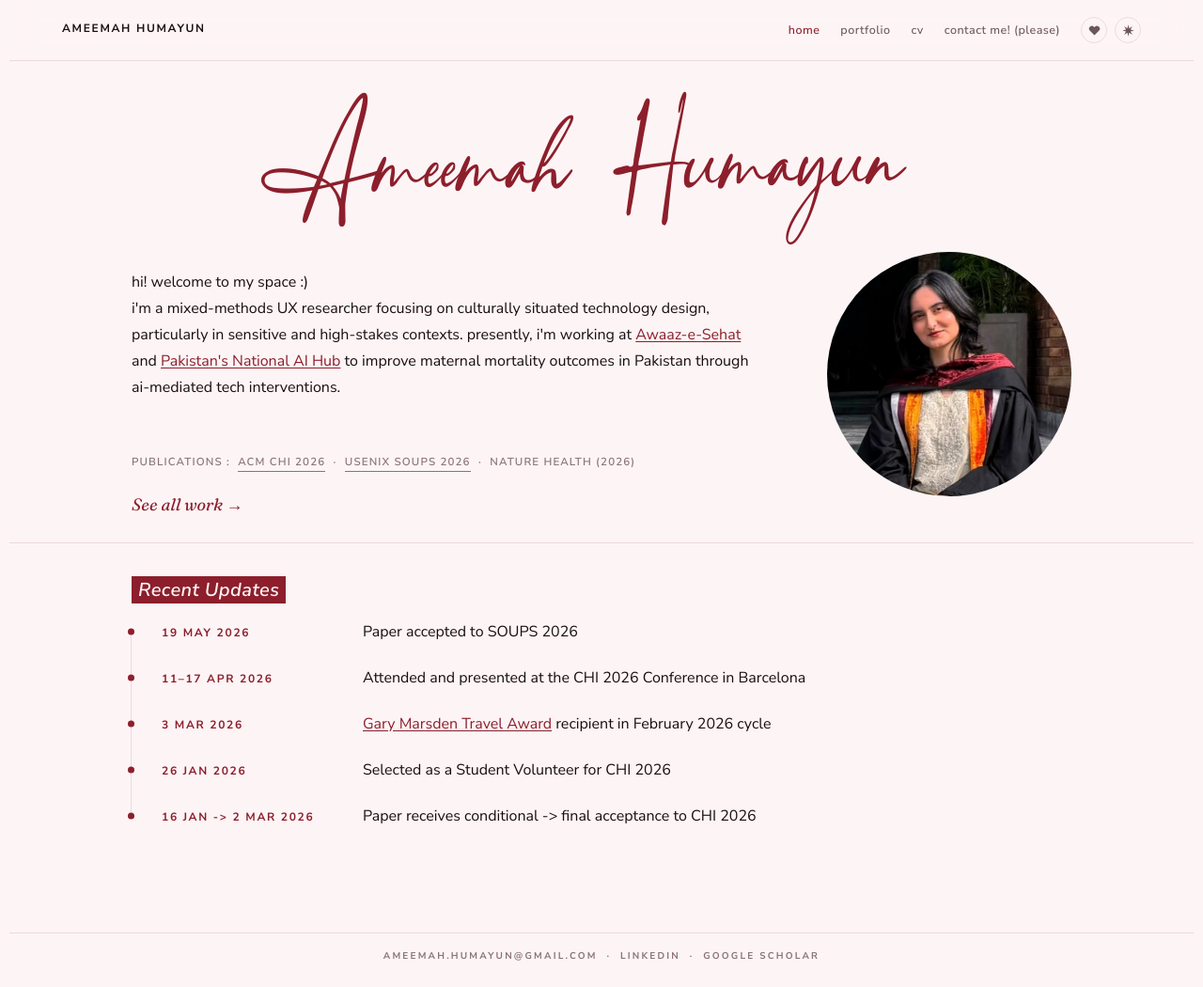
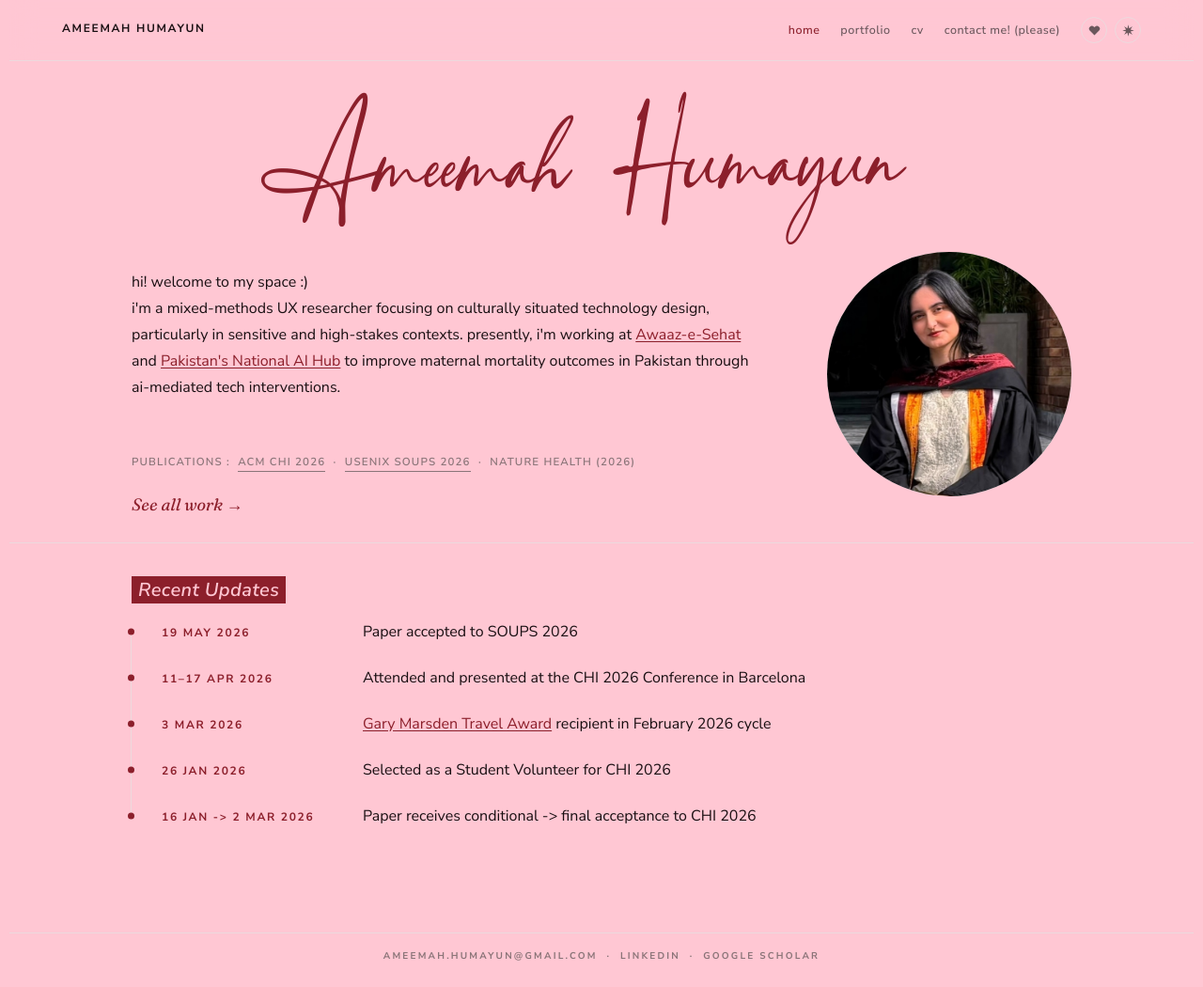
Before and after one commit to ameemahumayun/ameemahumayun.github.io, a Jekyll site: the page built from index.html, in a window 1280 px wide and 1050 px high. Shown: the whole window at 94% size. Built offline with Jekyll 4.4.1, drawn with Linux system fonts in a browser that asks for light colours.

Commit message:
Brighten garnet/rose pinks and give garnet its own link colors
rose's background and garnet's text/selection/cursor move to a
brighter #ffc7d3, garnet's background deepens to #54060f, and garnet
links get their own brighter pinks (#ff99b0, #ff7a98 on hover) instead
of borrowing the body-text color.

```diff
--- a/assets/css/tokens.css
+++ b/assets/css/tokens.css
@@ -166,7 +166,7 @@
    pre-paint script and assets/js/main.js's three-way toggle.
    ========================================================================== */
 :root[data-theme="rose"] {
-  --color-bg:           #fdf4f6;
+  --color-bg:           #ffc7d3;
   --color-bg-lift:      #fffafb;
   --color-bg-card:      #fffafb;
   --color-bg-card-deep: #f6e3e8;
@@ -194,28 +194,21 @@
 
 /* ==========================================================================
    GARNET — rose inverted, the next stop on the same toggle (dark -> rose
-   -> garnet -> dark). Built only from colors rose already uses: rose's
-   maroon becomes the page background, and rose's soft, almost white pink
-   (#fdf4f6) becomes the text and the accent/highlight. Anything drawn on
-   a highlight (selection, .text-highlight headings, active filters,
-   hovered links) reads var(--color-bg), so it comes out maroon on pink —
-   the exact reverse of rose's pink-on-maroon.
-
-   The background is rose's deeper maroon (#7a1620, its cursor/debris
-   color) rather than its #8c1f2b accent: a whole page of #8c1f2b reads
-   noticeably lighter than the same red as thin lettering on pink. No
-   pure white anywhere — strong text and link hovers stay on rose's pink
-   too, or it reads whiter than rose does.
+   -> garnet -> dark). A deep wine-red background (#54060f) with a bright
+   pink text/highlight family (#ffc7d3) — the reverse of rose's pink
+   background with dark text. Links use their own brighter pinks
+   (--color-accent #ff99b0, --color-accent-light #ff7a98 on hover) rather
+   than the body-text pink, so they still read as interactive against it.
    ========================================================================== */
 :root[data-theme="garnet"] {
-  --color-bg:           #7a1620;  /* rose's --color-cursor maroon, inverted in */
+  --color-bg:           #54060f;
   --color-bg-lift:      #8c1f2b;  /* rose's --color-accent */
   --color-bg-card:      #8c1f2b;
   --color-bg-card-deep: #6e1620;  /* rose's --color-accent-deep */
   --color-bg-terminal:  #1a1214;  /* rose's --color-bg-terminal, unchanged */
 
-  --color-text:         #fdf4f6;  /* rose's --color-bg, inverted in */
-  --color-text-strong:  #fdf4f6;
+  --color-text:         #ffc7d3;
+  --color-text-strong:  #ffc7d3;
   --color-text-soft:    #f6e3e8;  /* rose's --color-bg-card-deep */
   --color-text-mute:    #f6c6cf;  /* rose's --color-selection-bg */
 
@@ -223,12 +216,12 @@
   --color-border-soft:  #841b26;
   --color-rule:         #b03a46;  /* rose's --color-accent-light */
 
-  --color-accent:       #fdf4f6;  /* soft pink highlight, maroon text on it */
+  --color-accent:       #ff99b0;  /* link color */
   --color-accent-deep:  #f6c6cf;
-  --color-accent-light: #fdf4f6;
+  --color-accent-light: #ff7a98;  /* link hover color */
 
-  --color-selection-bg: #fdf4f6;
+  --color-selection-bg: #ffc7d3;
   --color-selection-fg: var(--color-bg);
 
-  --color-cursor: #fdf4f6;
+  --color-cursor: #ffc7d3;
 }
```
